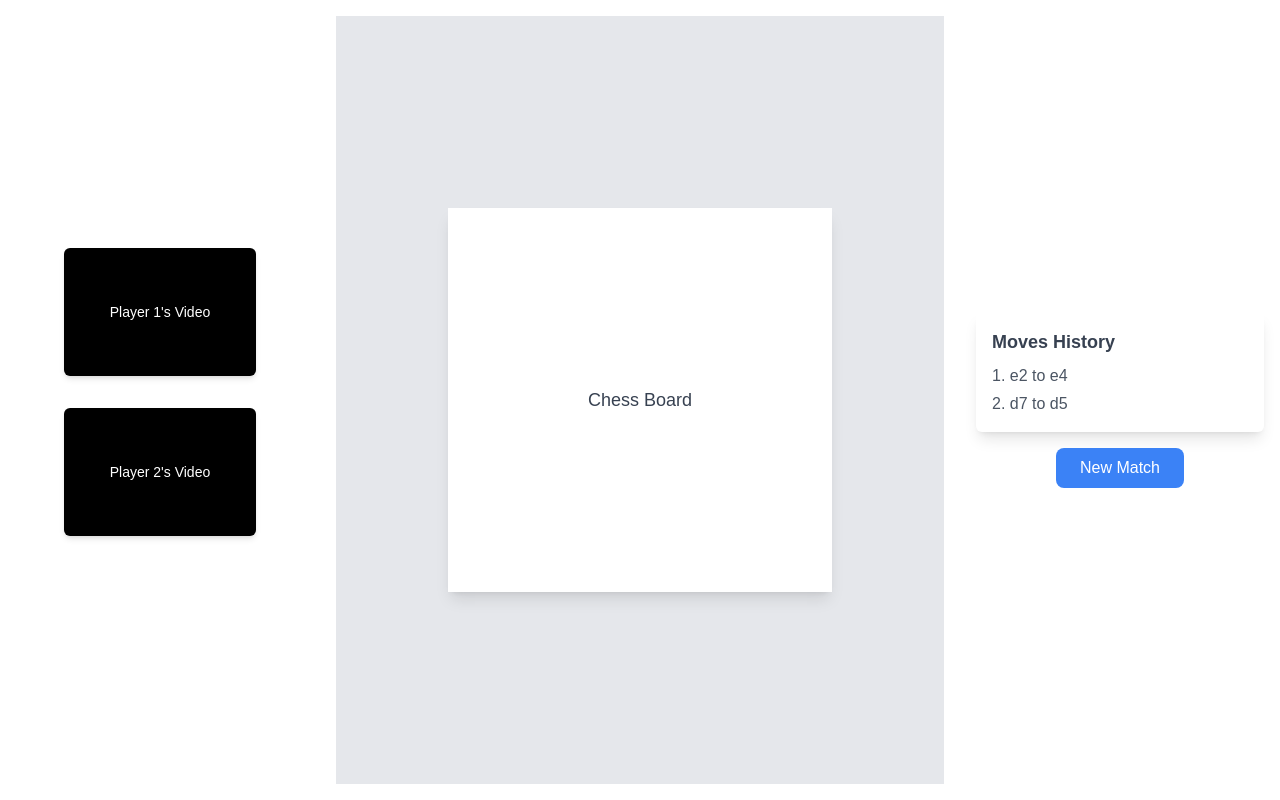
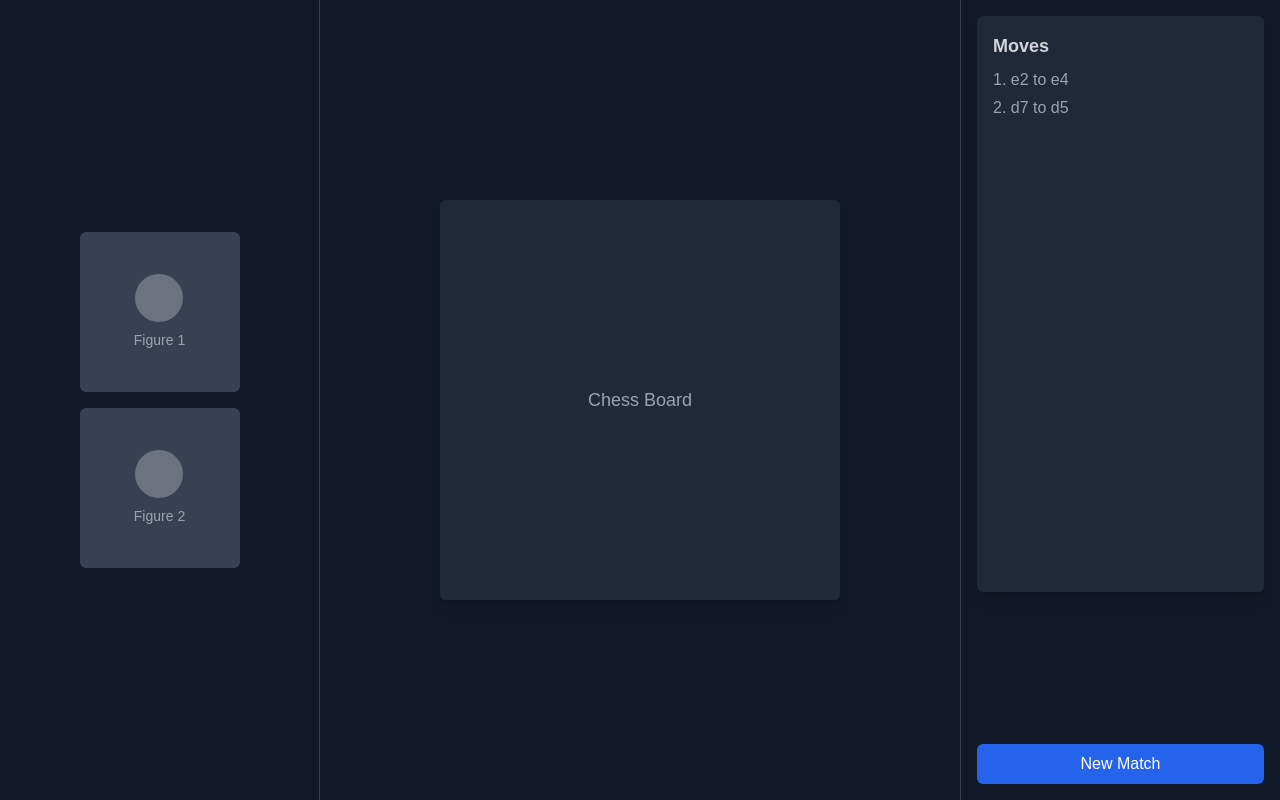
Before and after one commit to nurmandev/chess-p2p, a Next.js app: page /game in a window 1280 px wide. Built offline with nearby package versions, Linux system fonts and the light colour scheme.

Commit message:
Refactor game page layout and components

```diff
--- a/src/app/game/page.tsx
+++ b/src/app/game/page.tsx
@@ -4,21 +4,24 @@ import MovesList from '@/components/shared/MovesList';
 
 export default function GamePage() {
   return (
-    <div className="grid grid-cols-4 h-screen">
-      {/* Video Section */}
-      <div className="col-span-1 flex flex-col items-center justify-center space-y-4 p-4">
-        <VideoCall player="Player 1" />
-        <VideoCall player="Player 2" />
+    <div className="grid grid-cols-4 h-screen bg-gray-900 text-white">
+      {/* Left Panel - Video Call */}
+      <div className="col-span-1 flex flex-col items-center justify-center space-y-4 p-4 border-r border-gray-700">
+        <VideoCall player="Figure 1" />
+        <VideoCall player="Figure 2" />
       </div>
 
-      {/* Chessboard Section */}
+      {/* Center Panel - Chessboard */}
       <div className="col-span-2 flex items-center justify-center p-4">
         <ChessBoard />
       </div>
 
-      {/* Moves Section */}
-      <div className="col-span-1 flex flex-col items-center justify-center space-y-4 p-4">
+      {/* Right Panel - Moves List and New Match Button */}
+      <div className="col-span-1 flex flex-col items-center justify-between p-4 border-l border-gray-700">
         <MovesList />
+        <button className="w-full py-2 mt-4 bg-blue-600 text-white rounded-md hover:bg-blue-700">
+          New Match
+        </button>
       </div>
     </div>
   );
--- a/src/components/shared/ChessBoard.tsx
+++ b/src/components/shared/ChessBoard.tsx
@@ -2,10 +2,9 @@ import React from 'react';
 
 const ChessBoard: React.FC = () => {
   return (
-    <div className="w-full h-full bg-gray-200 flex items-center justify-center">
-      <div className="w-96 h-96 bg-white shadow-lg flex items-center justify-center">
-        <p className="text-gray-700 text-lg">Chess Board</p>
-      </div>
+    <div className="w-[400px] h-[400px] bg-gray-800 rounded-md shadow-lg flex items-center justify-center">
+      <p className="text-gray-400 text-lg">Chess Board</p>
+      {/* Placeholder; actual chessboard will replace this */}
     </div>
   );
 };
--- a/src/components/shared/MovesList.tsx
+++ b/src/components/shared/MovesList.tsx
@@ -2,18 +2,13 @@ import React from 'react';
 
 const MovesList: React.FC = () => {
   return (
-    <div className="w-full flex flex-col items-center">
-      <div className="w-full bg-white shadow-lg p-4 rounded-md mb-4">
-        <h2 className="text-lg font-bold text-gray-700 mb-2">Moves History</h2>
-        <ul className="list-decimal list-inside space-y-1 text-gray-600">
-          <li>e2 to e4</li>
-          <li>d7 to d5</li>
-          {/* Placeholder moves; we’ll dynamically add moves here */}
-        </ul>
-      </div>
-      <button className="px-6 py-2 bg-blue-500 text-white rounded-lg hover:bg-blue-600">
-        New Match
-      </button>
+    <div className="w-full bg-gray-800 rounded-md p-4 shadow-lg mb-4 h-3/4 overflow-y-auto">
+      <h2 className="text-lg font-bold text-gray-300 mb-2">Moves</h2>
+      <ul className="list-decimal list-inside space-y-1 text-gray-400">
+        <li>e2 to e4</li>
+        <li>d7 to d5</li>
+        {/* Placeholder moves; dynamically add moves here */}
+      </ul>
     </div>
   );
 };
--- a/src/components/shared/VideoCall.tsx
+++ b/src/components/shared/VideoCall.tsx
@@ -6,9 +6,10 @@ interface VideoCallProps {
 
 const VideoCall: React.FC<VideoCallProps> = ({ player }) => {
   return (
-    <div className="w-full flex flex-col items-center">
-      <div className="w-48 h-32 bg-black rounded-md shadow-md mb-4 flex items-center justify-center">
-        <p className="text-white text-sm">{player}&apos;s Video</p>
+    <div className="w-40 h-40 bg-gray-700 rounded-md flex items-center justify-center">
+      <div className="text-center">
+        <div className="w-12 h-12 bg-gray-500 rounded-full mx-auto mb-2"></div>
+        <p className="text-gray-400 text-sm">{player}</p>
       </div>
     </div>
   );
```
